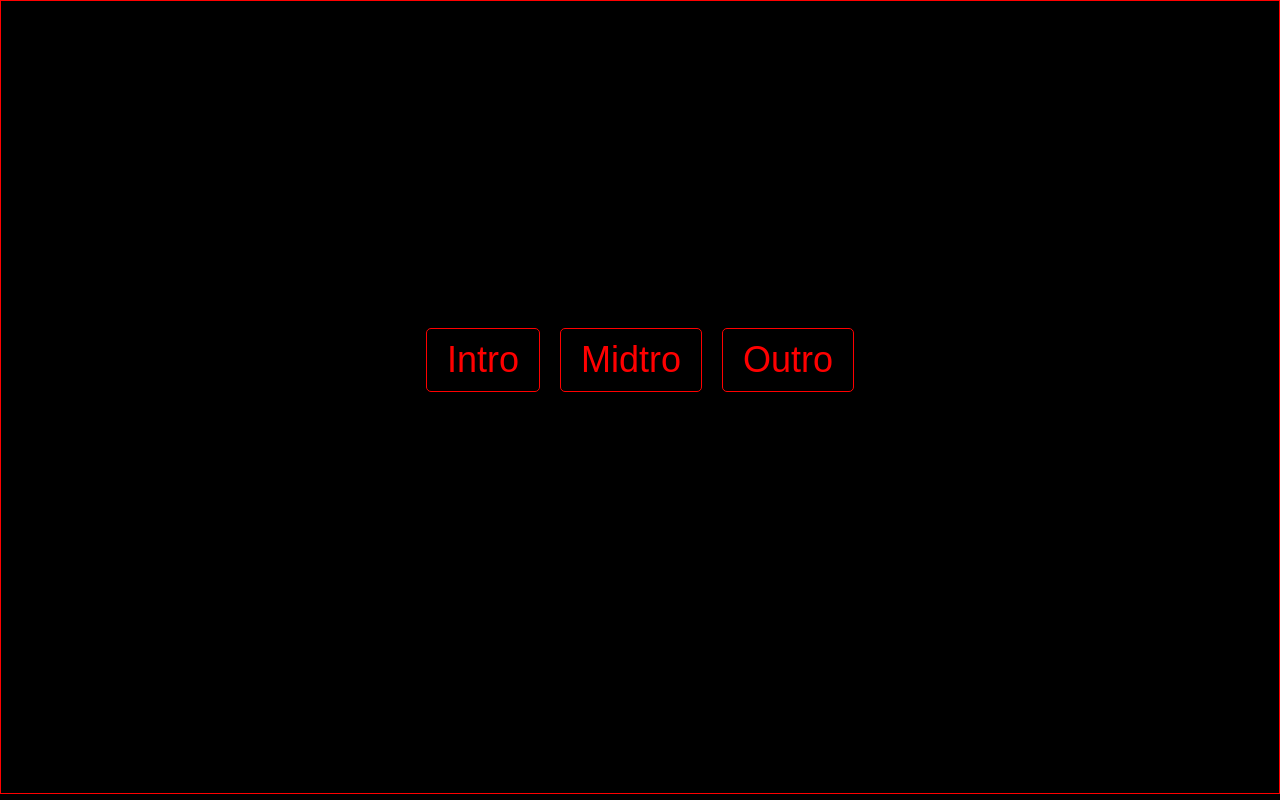
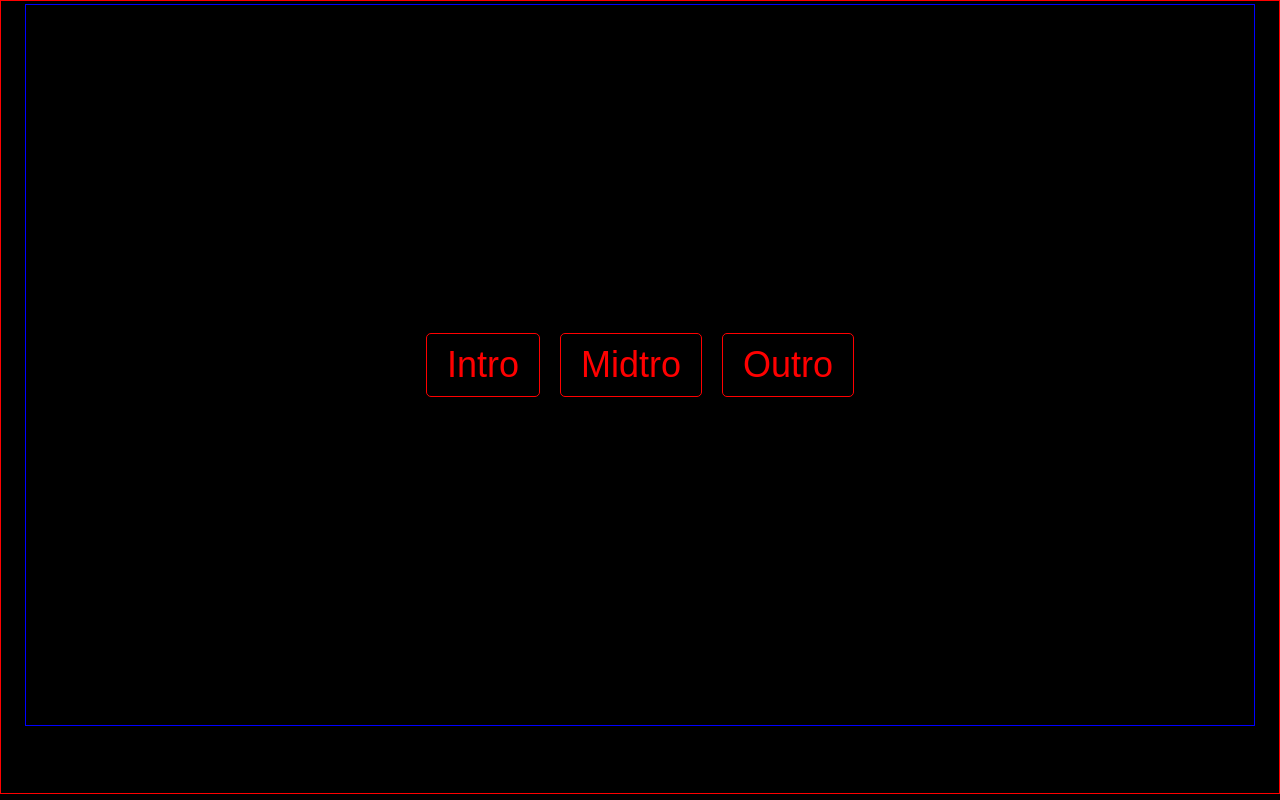
Before and after one commit to kbetker/kbetker.github.io, a React (Create React App) app: page /#/teleprompter in a window 1280 px wide. Built offline with nearby package versions, Linux system fonts and the light colour scheme.

Commit message:
Something odd... But it works on my computer

```diff
--- a/src/components/Teleprompter/teleprompter.css
+++ b/src/components/Teleprompter/teleprompter.css
@@ -24,12 +24,13 @@
 .tele-wrapper .tele-container {
   height: 90dvh;
   width: 96dvw;
-  position: absolute;
-  top: 0;
+  position: relative;
+  transform: translateY(-2rem);
   display: flex;
   justify-content: center;
   align-items: center;
   overflow: hidden;
+  border: 1px solid blue;
 }
 
 .tele-wrapper .tele-container p {
```
